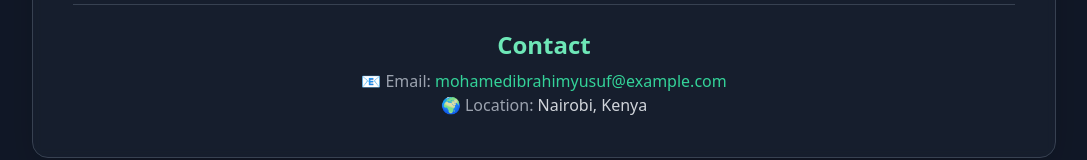
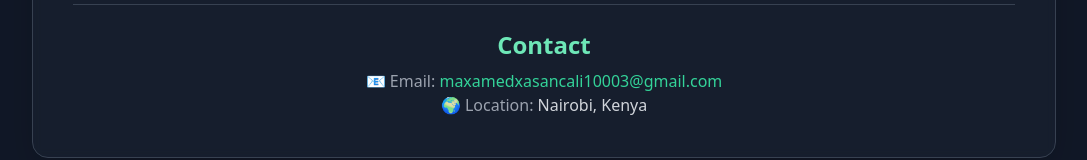
Before and after one commit to amin10003/mohamed_portfolio_frontend, a React (Create React App) app: page /cv in a window 1280 px wide. Shown: the part 1098-1258 px from the top of the page, without its empty margins (96-1183 px from the left). Built offline with nearby package versions, Linux system fonts and the light colour scheme.

Commit message:
made the email link clickable

```diff
--- a/src/pages/CV.tsx
+++ b/src/pages/CV.tsx
@@ -225,21 +225,19 @@ const CV: React.FC = () => {
           <p className={theme === "dark" ? "text-gray-400" : "text-gray-600"}>
             📧 Email:{" "}
             <a
-              href="mailto:mohamedibrahimyusuf@example.com"
+              href="https://mail.google.com/mail/?view=cm&fs=1&to=maxamedxasancali10003@gmail.com&su=Portfolio%20Inquiry&body=Hi%20Mohamed,"
+              target="_blank"
+              rel="noopener noreferrer"
               className={`hover:underline ${
                 theme === "dark" ? "text-emerald-400" : "text-emerald-500"
               }`}
             >
-              mohamedibrahimyusuf@example.com
+              maxamedxasancali10003@gmail.com
             </a>
           </p>
           <p className={theme === "dark" ? "text-gray-400" : "text-gray-600"}>
             🌍 Location:{" "}
-            <span
-              className={
-                theme === "dark" ? "text-gray-300" : "text-gray-700"
-              }
-            >
+            <span className={theme === "dark" ? "text-gray-300" : "text-gray-700"}>
               Nairobi, Kenya
             </span>
           </p>
```
